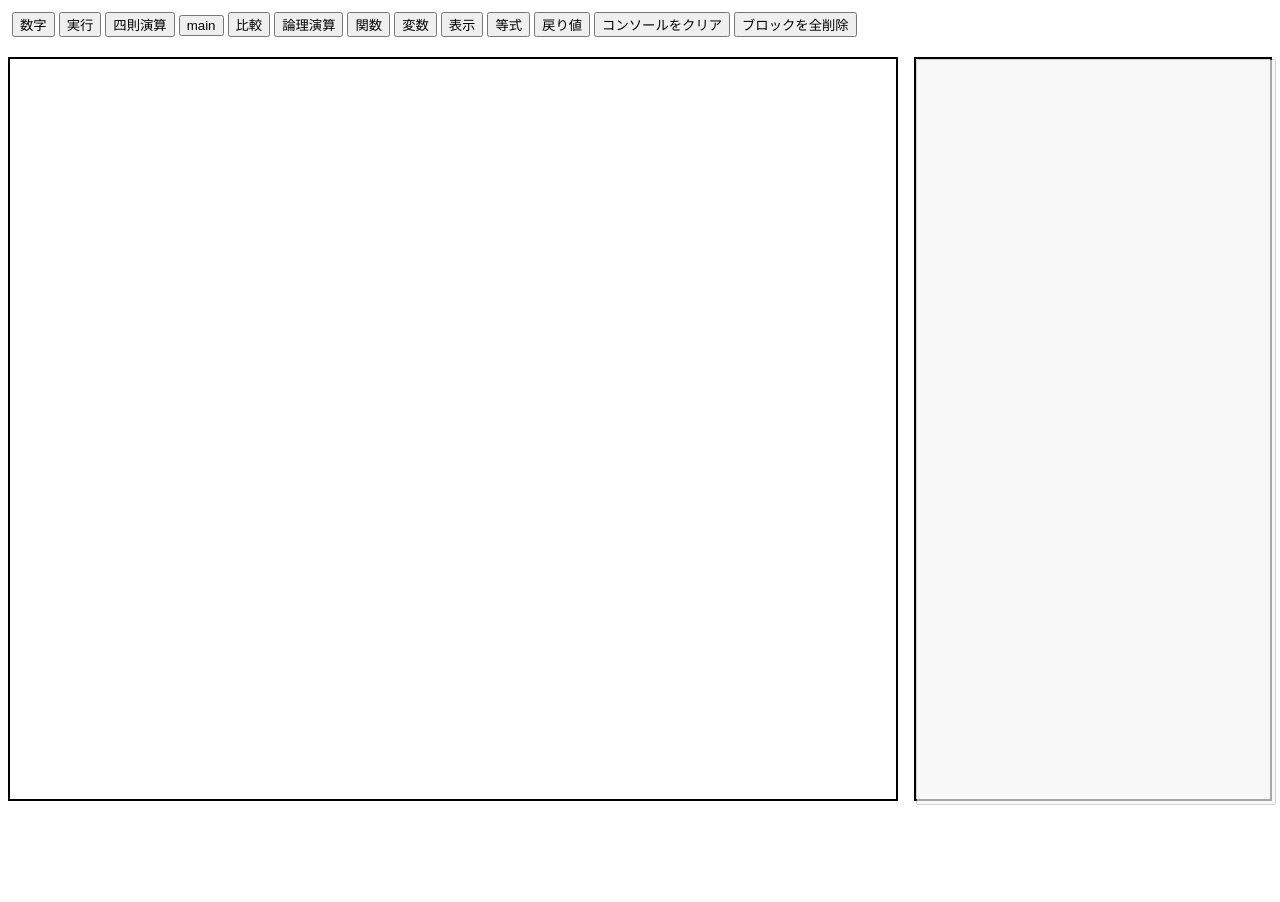
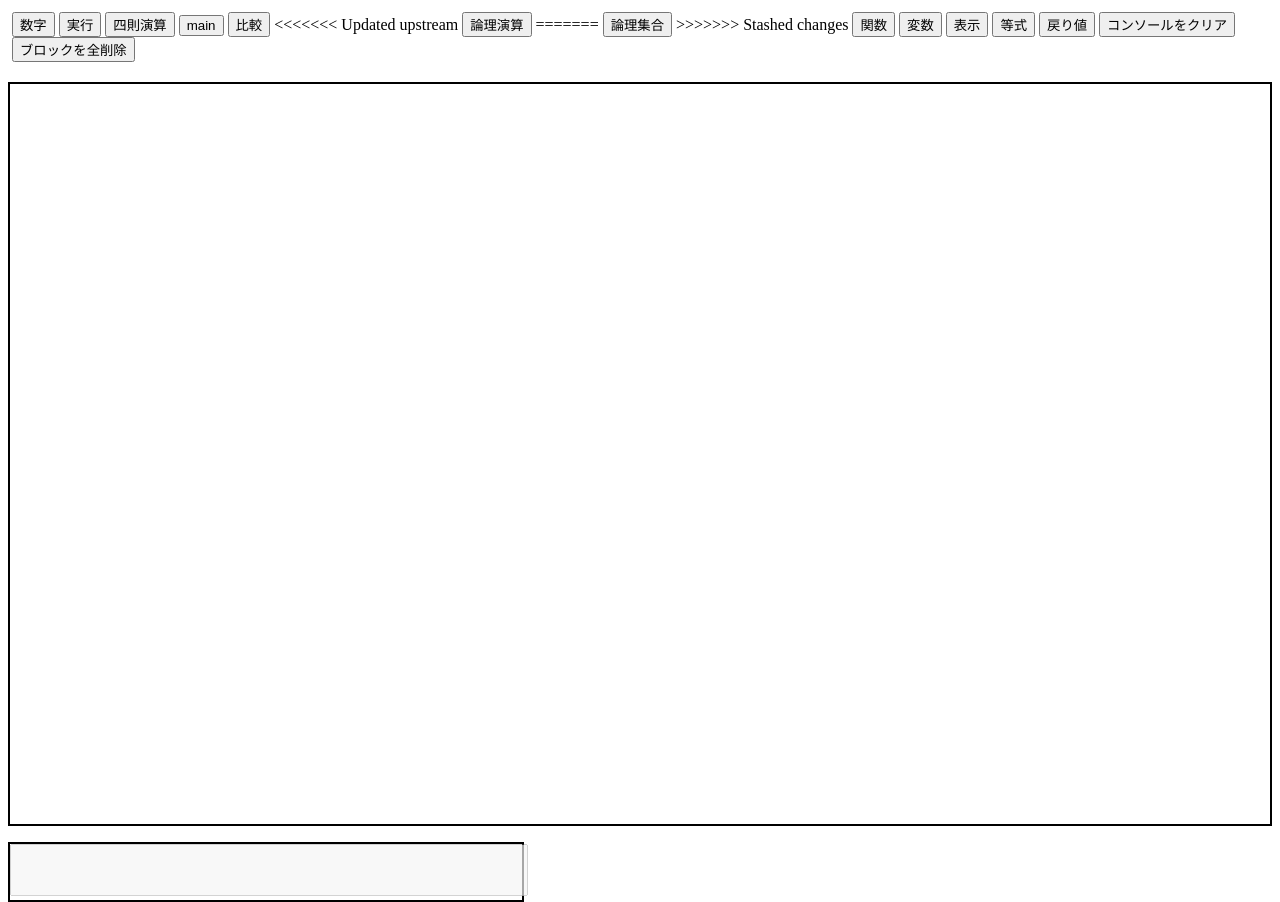
Before and after one commit to tus-prj3/Funlang, a website built with webpack: page dist/index.html in a window 1280 px wide. Before the commit the page ends 809 px from the top, so only its background shows below. Built offline with nearby package versions, Linux system fonts and the light colour scheme.

Commit message:
htmlの方の英語から日本語修正

```diff
--- a/dist/index.html
+++ b/dist/index.html
@@ -14,7 +14,11 @@
   <button id="operator">四則演算</button>
   <button id="main">main</button>
   <button id="comparison">比較</button>
+<<<<<<< Updated upstream
   <button id="logical">論理演算</button>
+=======
+  <button id="logical">論理集合</button>
+>>>>>>> Stashed changes
   <button id="function">関数</button>
   <button id="variable">変数</button>
   <button id="print">表示</button>
@@ -25,7 +29,7 @@
 </div>
 <script src="index.js"></script>
 <div id="area">
-  <div id="workspace" style="overflow: scroll;"></div>
+  <divf id="workspace" style="overflow: scroll;"></div>
   <div id="result">
     <textarea readonly disabled id="result_text_area"></textarea>
   </div>
@@ -34,7 +38,6 @@
   <ul>
     <li id="delete">削除</li>
     <li id="copy">コピー</li>
-    <li id="property">プロパティ</li>
   </ul>
 </div>
 </body>
```
Also changed, not shown: 1 other file.
